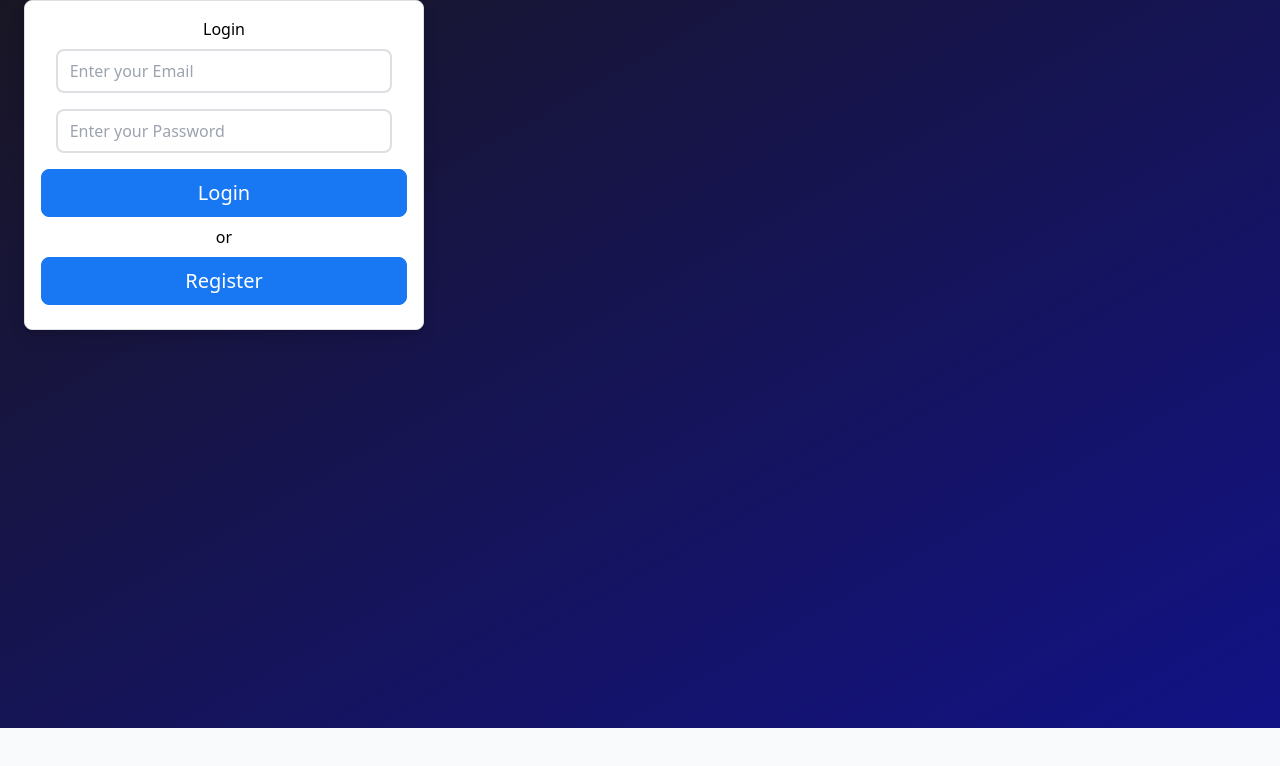
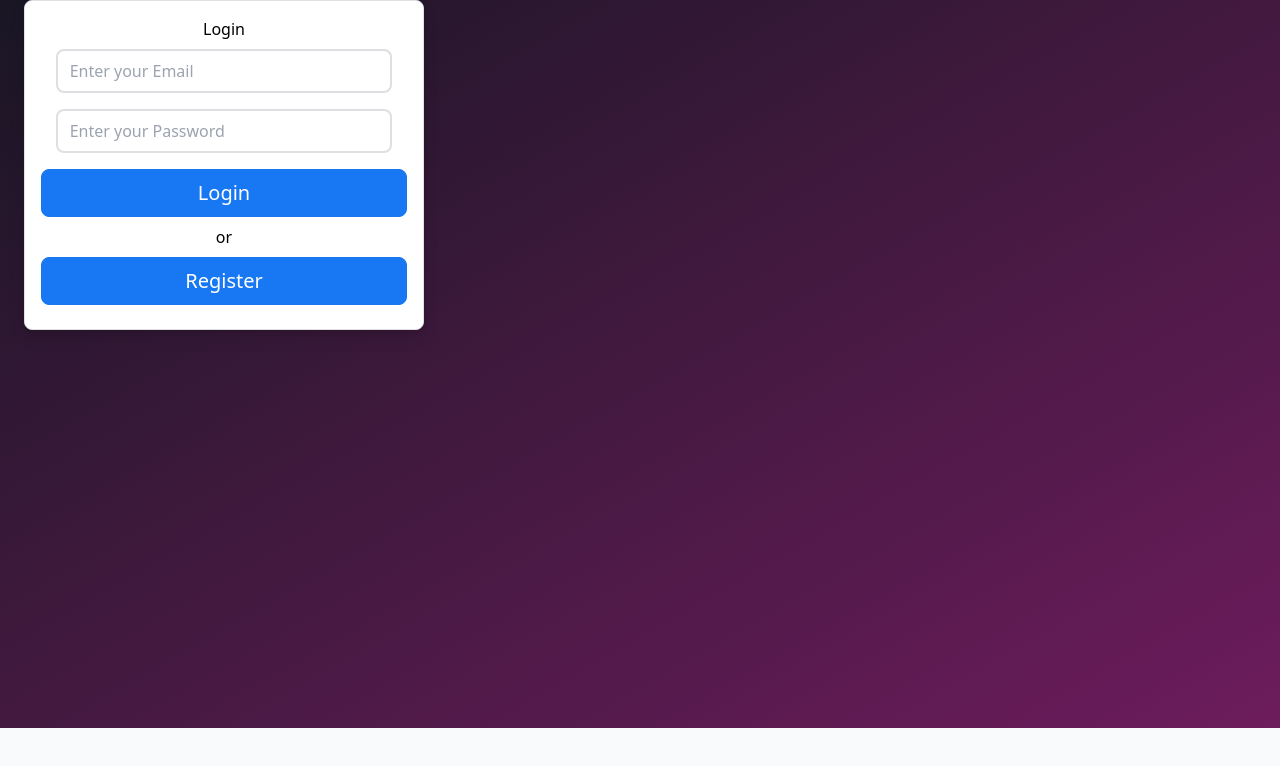
Before and after one commit to asnani-harsh/DADx, a React (Vite) app: page / in a window 1280 px wide. Shown: the top 766 px of the page. Built offline with nearby package versions, Linux system fonts and the light colour scheme.

Commit message:
gradient

```diff
--- a/src/App.jsx
+++ b/src/App.jsx
@@ -33,7 +33,7 @@ const App = () => {
 
             )
       }
-      <div className="flex-1 flex flex-col bg-gradient-to-br from-black to-[#121286]">
+      <div className="flex-1 flex flex-col bg-gradient-to-br from-black to-[#6d1c5c]">
       {
             user && user._id && (
         <Searchbar />
@@ -43,6 +43,7 @@ const App = () => {
         <div className="px-6 h-[calc(100vh-72px)] overflow-y-scroll hide-scrollbar flex xl:flex-row flex-col-reverse">
           <div className="flex-1 h-fit pb-40">
             <Routes>
+
               <Route path="/login" element={<Login setLoginUser={setLoginUser} />} />
               <Route path="/register" element={<Register />} />
               <Route path="/" element={
```
